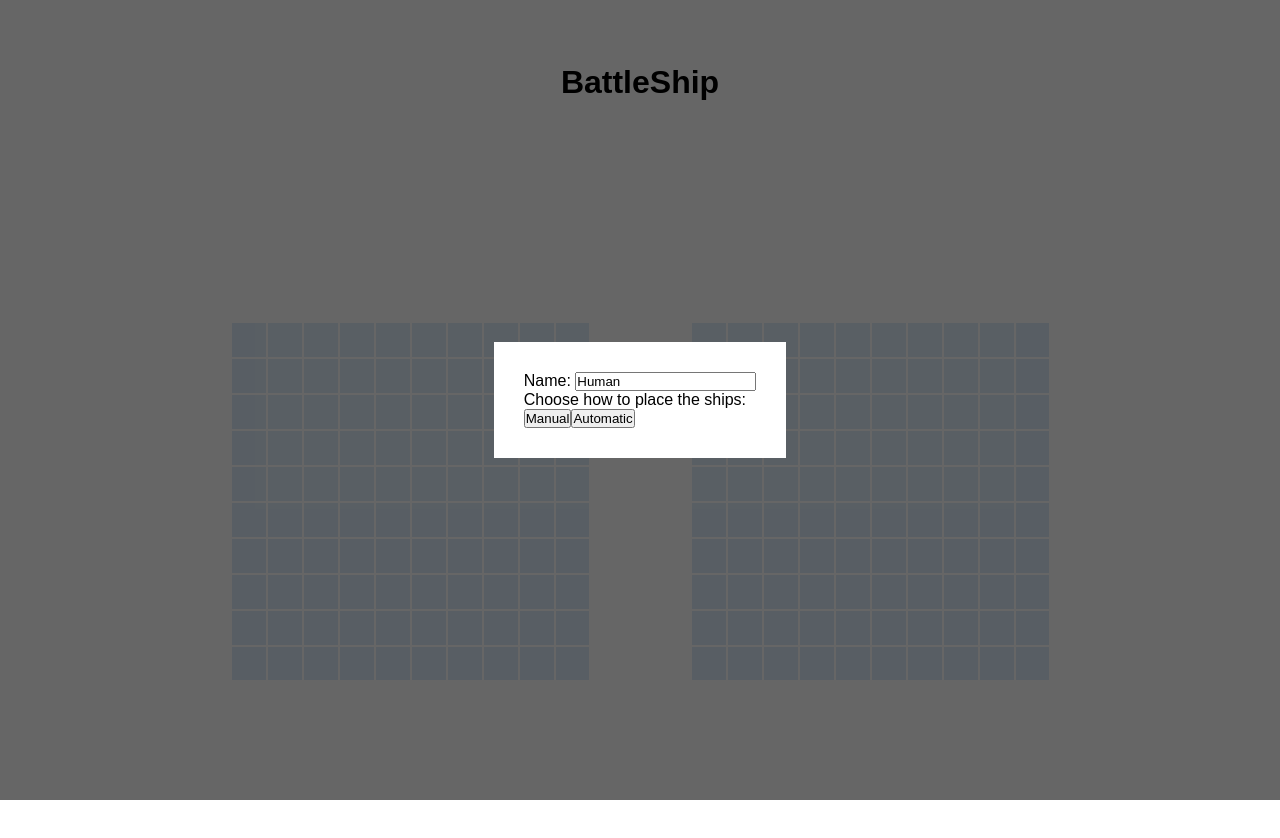
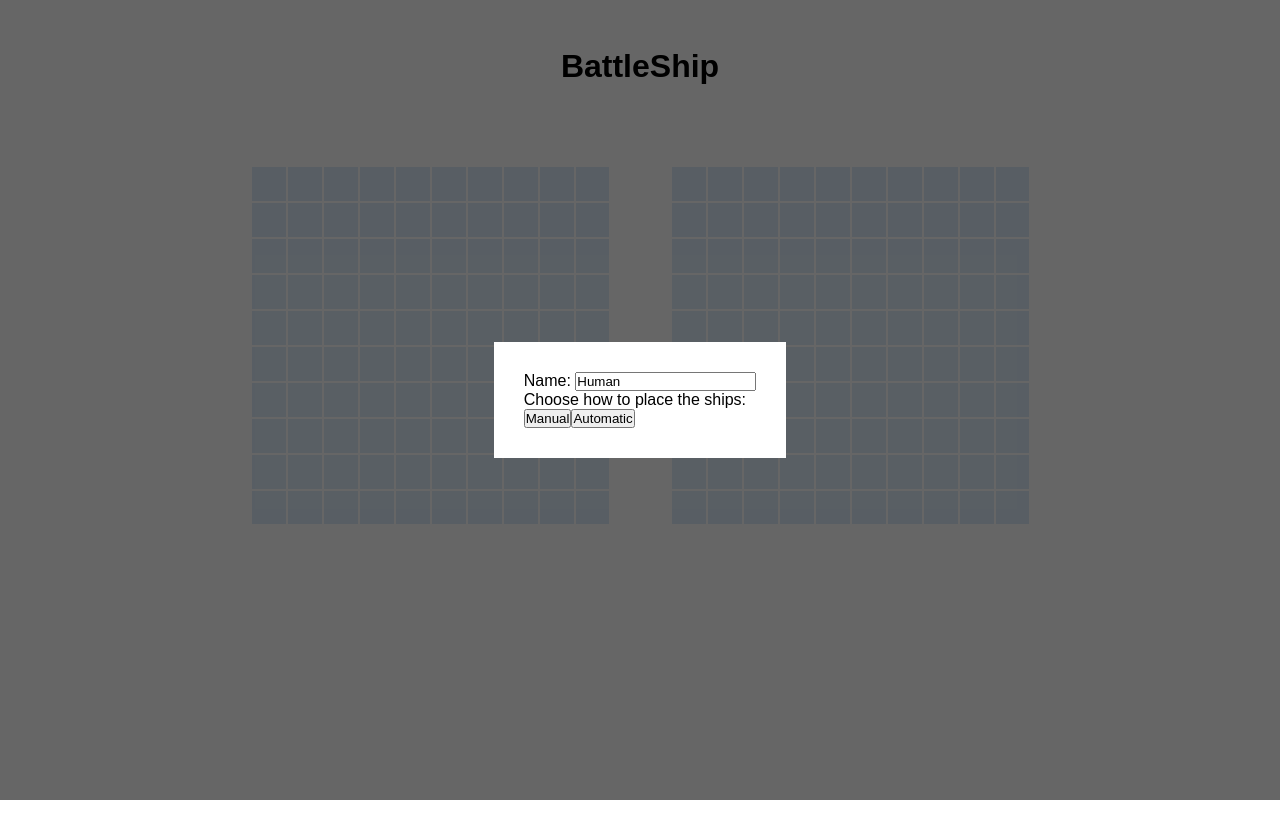
Before and after one commit to R4hul36/odin-battleship, a website with bundled scripts: page src/index.html in a window 1280 px wide. After the commit the page ends 800 px from the top, so only its background shows below. Built offline with nearby package versions, Linux system fonts and the light colour scheme.

Commit message:
added layout styling to the game container

```diff
--- a/src/styles.css
+++ b/src/styles.css
@@ -10,7 +10,7 @@ body {
 
 h1{
   text-align: center;
-  margin-top: 4rem;
+  margin-top: 3rem;
 }
 
 /* .main {
@@ -20,11 +20,10 @@ h1{
 
 .game-container {
   width: 80%;
-  height: 100vh;
-  margin: auto;
+  margin: 5rem auto auto auto;
   background-color: white;
   display: flex;
-  gap: 100px;
+  gap: 60px;
   justify-content: center;
   align-items: center;
 }
--- a/src/utils/checkOverlap.js
+++ b/src/utils/checkOverlap.js
@@ -1,5 +1,4 @@
 export default function isNonOverlapping(x, y, board, shipLength, orientation) {
-  console.log(x, y, board, shipLength, orientation)
   let nonOverlapping = true
   for (let i = 0; i < shipLength; i++) {
     if (orientation === 'horizontal' && board[x][y + i] !== null) {
```
